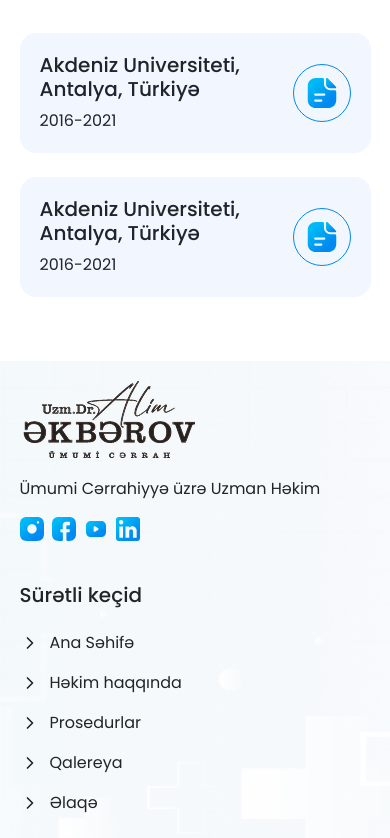
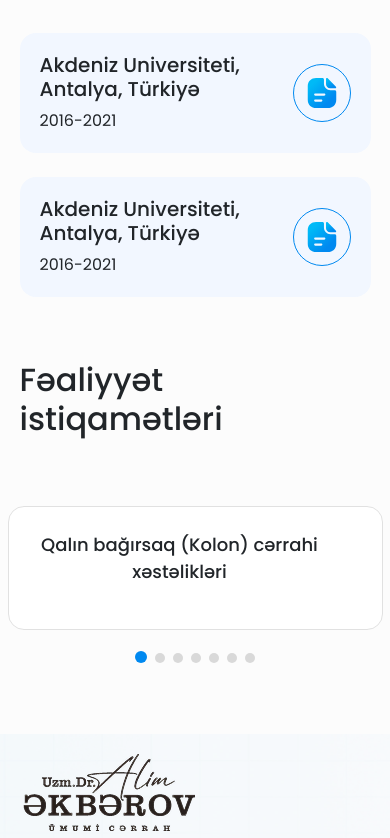
Before and after one commit to ShehlaAbdul/alim-akbarev, a React (Vite) app: page /about in a window 390 px wide. Shown: the part 1159-1997 px from the top of the page. Built offline with nearby package versions, Linux system fonts and the light colour scheme.

Commit message:
ctivities section is ready

```diff
--- a/src/components/AboutActivity/AboutActivity.jsx
+++ b/src/components/AboutActivity/AboutActivity.jsx
@@ -1,17 +1,103 @@
-import React from 'react';
+import React, { useEffect, useState } from "react";
 import "./Style.scss";
+import { Swiper } from 'swiper/react';
+import { SwiperSlide } from 'swiper/react';
+import "swiper/css";
+import "swiper/css/navigation";
+import "swiper/css/pagination";
+import { Navigation, Pagination } from "swiper/modules";
+
 function AboutActivity() {
+  const activities = [
+    {
+      id: 1,
+      title: "Qalın bağırsaq (Kolon) cərrahi xəstəlikləri",
+      desc: "Kolon Kanseri - Bədxassəli şiş, Poliplər, Divertikulit, Ülseratif Kolit, Crohn",
+    },
+    {
+      id: 2,
+      title: "Qalın bağırsaq (Kolon) cərrahi xəstəlikləri",
+      desc: "Kolon Kanseri - Bədxassəli şiş, Poliplər, Divertikulit, Ülseratif Kolit, Crohn",
+    },
+    {
+      id: 3,
+      title: "Qalın bağırsaq (Kolon) cərrahi xəstəlikləri",
+      desc: "Kolon Kanseri - Bədxassəli şiş, Poliplər, Divertikulit, Ülseratif Kolit, Crohn",
+    },
+    {
+      id: 4,
+      title: "Qalın bağırsaq (Kolon) cərrahi xəstəlikləri",
+      desc: "Kolon Kanseri - Bədxassəli şiş, Poliplər, Divertikulit, Ülseratif Kolit, Crohn",
+      },
+    {
+      id: 5,
+      title: "Qalın bağırsaq (Kolon) cərrahi xəstəlikləri",
+      desc: "Kolon Kanseri - Bədxassəli şiş, Poliplər, Divertikulit, Ülseratif Kolit, Crohn",
+      },
+    {
+      id: 6,
+      title: "Qalın bağırsaq (Kolon) cərrahi xəstəlikləri",
+      desc: "Kolon Kanseri - Bədxassəli şiş, Poliplər, Divertikulit, Ülseratif Kolit, Crohn",
+      },
+    {
+      id: 7,
+      title: "Qalın bağırsaq (Kolon) cərrahi xəstəlikləri",
+      desc: "Kolon Kanseri - Bədxassəli şiş, Poliplər, Divertikulit, Ülseratif Kolit, Crohn",
+      },
+    ];
+
+    const [activeId, setActiveId] = useState(null);
+    const [isMobile, setIsMobile] = useState(window.innerWidth < 768);
+
+    const toggleCard = (id) => {
+      setActiveId(activeId === id ? null : id); // eyni karta klik → bağla
+    };
+// slider responsive
+    useEffect(() => {
+      const handleResize = () => setIsMobile(window.innerWidth < 768);
+      window.addEventListener("resize", handleResize);
+      return () => window.removeEventListener("resize", handleResize);
+    }, []);
+
   return (
     <section id="about-activity">
       <div className="about-activity">
         <h1>Fəaliyyət istiqamətləri</h1>
-        <div className="activity-content row">
-          <div className="activity-item col-12 col-lg-6">
-            <div>
-              <p>Qalın bağırsaq (Kolon) cərrahi xəstəlikləri</p>
-            </div>
+          <div className="activity-content row">
+        {isMobile ? (
+          <Swiper spaceBetween={20} slidesPerView={1} modules={[Navigation, Pagination]} pagination={{ clickable: true }}>
+            {activities.map((item) => (
+              <SwiperSlide key={item.id}>
+                <div
+                  className={`activity-item ${
+                    activeId === item.id ? "active" : ""
+                  }`}
+                  onClick={() => toggleCard(item.id)}
+                >
+                  <p className="title">{item.title}</p>
+                  <p className="desc">{item.desc}</p>
+                </div>
+              </SwiperSlide>
+            ))}
+          </Swiper>
+        ) : (
+            <>
+            {activities.map((item) => (
+              <div className="col-12 col-md-6 col-lg-4" key={item.id}>
+                <div
+                  className={`activity-item ${
+                    activeId === item.id ? "active" : ""
+                  }`}
+                  onClick={() => toggleCard(item.id)}
+                >
+                  <p className="title">{item.title}</p>
+                  <p className="desc">{item.desc}</p>
+                </div>
+              </div>
+            ))}
+            </>
+        )}
           </div>
-        </div>
       </div>
     </section>
   );
--- a/src/components/AboutActivity/Style.scss
+++ b/src/components/AboutActivity/Style.scss
@@ -0,0 +1,70 @@
+@use "../../styles/global.scss" as *;
+#about-activity {
+  padding-bottom: 104px;
+  @media (max-width: 768px) {
+    padding-bottom: 64px;
+  }
+  .about-activity {
+    h1 {
+      font-size: 32px;
+      font-weight: 500;
+      padding-bottom: 40px;
+    }
+    .activity-content {
+      .swiper {
+        padding-bottom: 40px;
+      }
+
+      .swiper-pagination {
+        bottom: 0 !important;
+      }
+
+      .swiper-pagination-bullet {
+        width: 10px;
+        height: 10px;
+        background-color: #d9d9d9;
+        opacity: 1;
+        transition: all 0.3s ease;
+      }
+
+      .swiper-pagination-bullet-active {
+        background-color: $primary_color;
+        width: 12px;
+        height: 12px;
+      }
+
+      .activity-item {
+        background-color: #ffffff;
+        border: 1px solid #e1e1e1;
+        border-radius: 16px;
+        padding: 24px 31px;
+        text-align: center;
+        margin-top: 20px;
+        transition: transform 1s ease;
+        &:hover {
+          //   transform: translateY(-5px);
+          border: 1px solid $primary_color;
+          .desc {
+            max-height: 100px;
+            padding-top: 20px;
+          }
+        }
+
+        .title {
+          font-size: 18px;
+          width: 90%;
+          font-weight: 500;
+          margin: 0;
+        }
+
+        .desc {
+          padding-top: 20px;
+          overflow: hidden;
+          margin: 0;
+          max-height: 0;
+          transition: max-height 1s ease;
+        }
+      }
+    }
+  }
+}
--- a/src/pages/AboutPage/AboutPage.jsx
+++ b/src/pages/AboutPage/AboutPage.jsx
@@ -2,12 +2,15 @@ import React from 'react';
 import "./Style.scss";
 import AboutHero from '../../components/AboutHero/AboutHero';
 import BreadCrumbBtn from '../../components/BreadCrumbBtn/BreadCrumbBtn';
+import AboutActivity from '../../components/AboutActivity/AboutActivity';
 
 function AboutPage() {
   return (
     <>
       <BreadCrumbBtn />
       <AboutHero />
+      <AboutActivity />
+
     </>
   );
 }
--- a/src/styles/reset.scss
+++ b/src/styles/reset.scss
@@ -13,6 +13,7 @@ body{
     };
     section{
         padding-inline: 80px;
+        background-color: #FCFCFC;
         @media (max-width:768px){
             padding-inline: 5%;
         }
```
